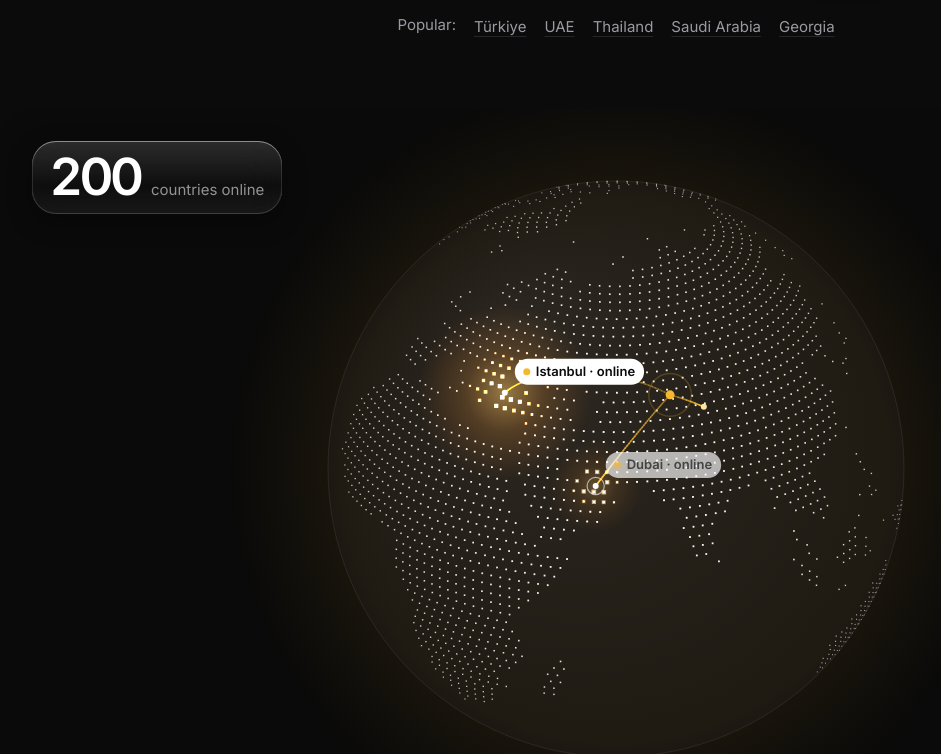
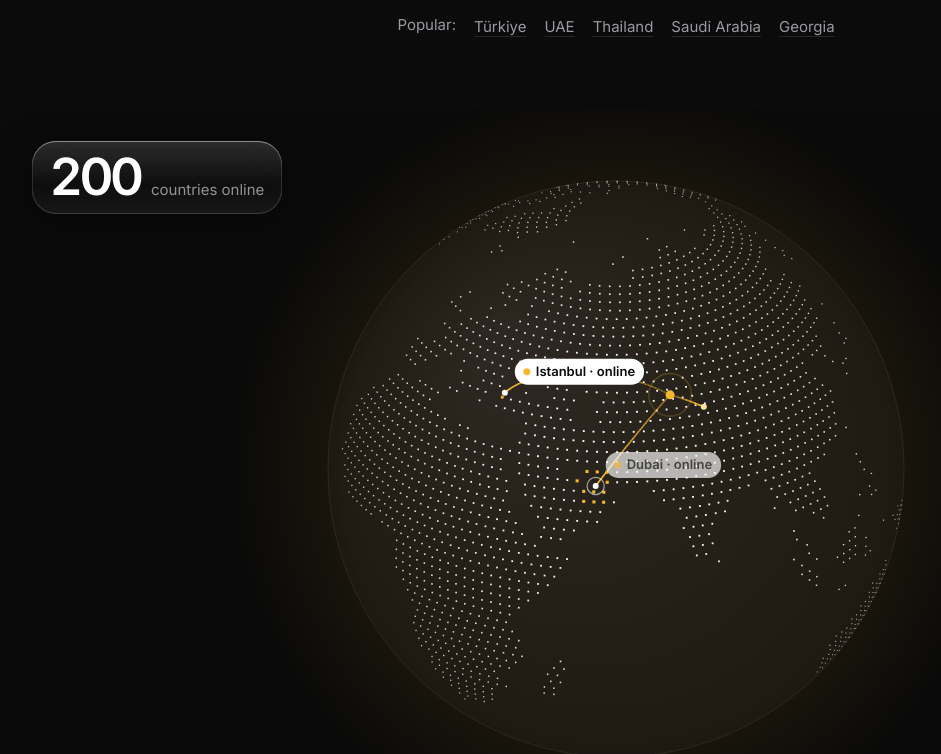
Before and after one commit to esepai/sesame-esim, a plain HTML site: page index.html in a window 1280 px wide. Shown: the part 609-1363 px from the top of the page, without its empty margins (24-965 px from the left). Drawn offline with Linux system fonts and the light colour scheme; animation ran at ten frames a second.

Commit message:
Вспышка городов: пиксели цвета линии, меньше площадь, быстрее
Co-Authored-By: Claude Opus 5.5 <noreply@anthropic.com>

```diff
--- a/index.html
+++ b/index.html
@@ -923,27 +923,19 @@ function project(x,y,z){const p=rot(x,y,z);return[cx+p[0]*R,cy-p[1]*R,p[2]]}
 function label(x,y,text,a){g.save();g.globalAlpha=a;g.font=(W<600?'600 11px':'600 13px')+' Inter,system-ui,sans-serif';const w=g.measureText(text).width+30,h=W<600?22:26;
   let bx=x+10,by=y-h-8;if(bx+w>W-10)bx=x-10-w;if(bx<10)bx=10;if(by<10)by=y+10;g.fillStyle='#fff';g.beginPath();g.roundRect?g.roundRect(bx,by,w,h,13):g.rect(bx,by,w,h);g.fill();
   g.fillStyle='#F5B82E';g.beginPath();g.arc(bx+12,by+h/2,3.5,0,6.283);g.fill();g.fillStyle='#0A0A0A';g.fillText(text,bx+21,by+h/2+4.5);g.restore()}
-/* свечение в точке приземления луча: плавно разгорается от центра к ближайшим точкам и так же плавно сжимается обратно */
-const FL_MAX=0.2,FL_COS=Math.cos(FL_MAX),FL_RISE=900,FL_FALL=1500;
-const smooth=x=>{x=clamp(x);return x*x*(3-2*x)};
+/* вспышка в точке приземления: пиксели цвета линии включаются кольцом от центра, держатся и выключаются обратно к центру */
+const FL_MAX=0.1,FL_COS=Math.cos(FL_MAX),FL_RISE=450,FL_HOLD=550,FL_FALL=650;
 function flame(a,tl,fade,grow){
   if(!a.near){a.near=[];const v=a.c.v;for(let i=0;i<N;i++){const c=PX[i]*v[0]+PY[i]*v[1]+PZ[i]*v[2];if(c>FL_COS)a.near.push(i,Math.acos(Math.min(1,c)))}}
   if(tl<0||!a.near.length)return;
-  const life=AR_LIFE-AR_FLY-700,env=tl<FL_RISE?1-Math.pow(1-tl/FL_RISE,3):smooth((life-tl)/FL_FALL);
-  const k=env*fade*grow;if(k<=0.005)return;
-  const e=project(...a.c.v);if(e[2]<=0)return;
-  const r=FL_MAX*env,soft=Math.max(r*0.5,0.02),sc=Math.max(1,R/300);
-  g.save();g.globalCompositeOperation='lighter';
-  const rp=Math.max(r*R*1.5,2),gl=g.createRadialGradient(e[0],e[1],0,e[0],e[1],rp);
-  gl.addColorStop(0,`rgba(255,200,90,${0.42*k})`);gl.addColorStop(0.45,`rgba(255,150,40,${0.16*k})`);gl.addColorStop(1,'rgba(255,120,20,0)');
-  g.fillStyle=gl;g.beginPath();g.arc(e[0],e[1],rp,0,6.283);g.fill();
-  const near=a.near;
+  const f=tl-FL_RISE-FL_HOLD,env=tl<FL_RISE?1-Math.pow(1-tl/FL_RISE,2):f<0?1:1-Math.pow(clamp(f/FL_FALL),1.6);
+  if(env<=0)return;const r=FL_MAX*env,k=fade*grow;if(k<=0.01)return;
+  const sc=Math.max(1,R/300),near=a.near;
   for(let j=0;j<near.length;j+=2){const i=near[j],d=near[j+1];if(d>=r)continue;
     const p=rot(PX[i],PY[i],PZ[i]);if(p[2]<0)continue;
-    const w=smooth((r-d)/soft),h=1-d/FL_MAX,sx=cx+p[0]*R,sy=cy-p[1]*R,sz=(0.9+p[2])*sc*(1.2+1.4*h*w);
-    g.fillStyle=h>0.66?`rgba(255,244,205,${k*w})`:h>0.33?`rgba(255,200,85,${k*w*0.9})`:`rgba(255,140,35,${k*w*(0.45+h)})`;
-    g.fillRect(sx-sz/2,sy-sz/2,sz,sz)}
-  g.restore()}
+    const sx=cx+p[0]*R,sy=cy-p[1]*R,sz=(0.9+p[2])*sc*1.6;
+    g.fillStyle=`rgba(245,184,46,${k})`;
+    g.fillRect(sx-sz/2,sy-sz/2,sz,sz)}}
 function frame(now){
   if(!running)return;
   if(t0===null)t0=now;const t=now-t0;const dt=lastNow===null?16:Math.min(now-lastNow,48);lastNow=now;
--- a/sw.js
+++ b/sw.js
@@ -1,5 +1,5 @@
 /* Сезам eSIM — service worker: офлайн-оболочка для веб-приложения */
-const CACHE = 'sezam-v10';
+const CACHE = 'sezam-v12';
 const SHELL = ['./', './index.html', './partners.html', './manifest.webmanifest', './icons/icon-192.png', './icons/icon-512.png', './icons/apple-touch-icon.png'];
 
 self.addEventListener('install', e => {
```
